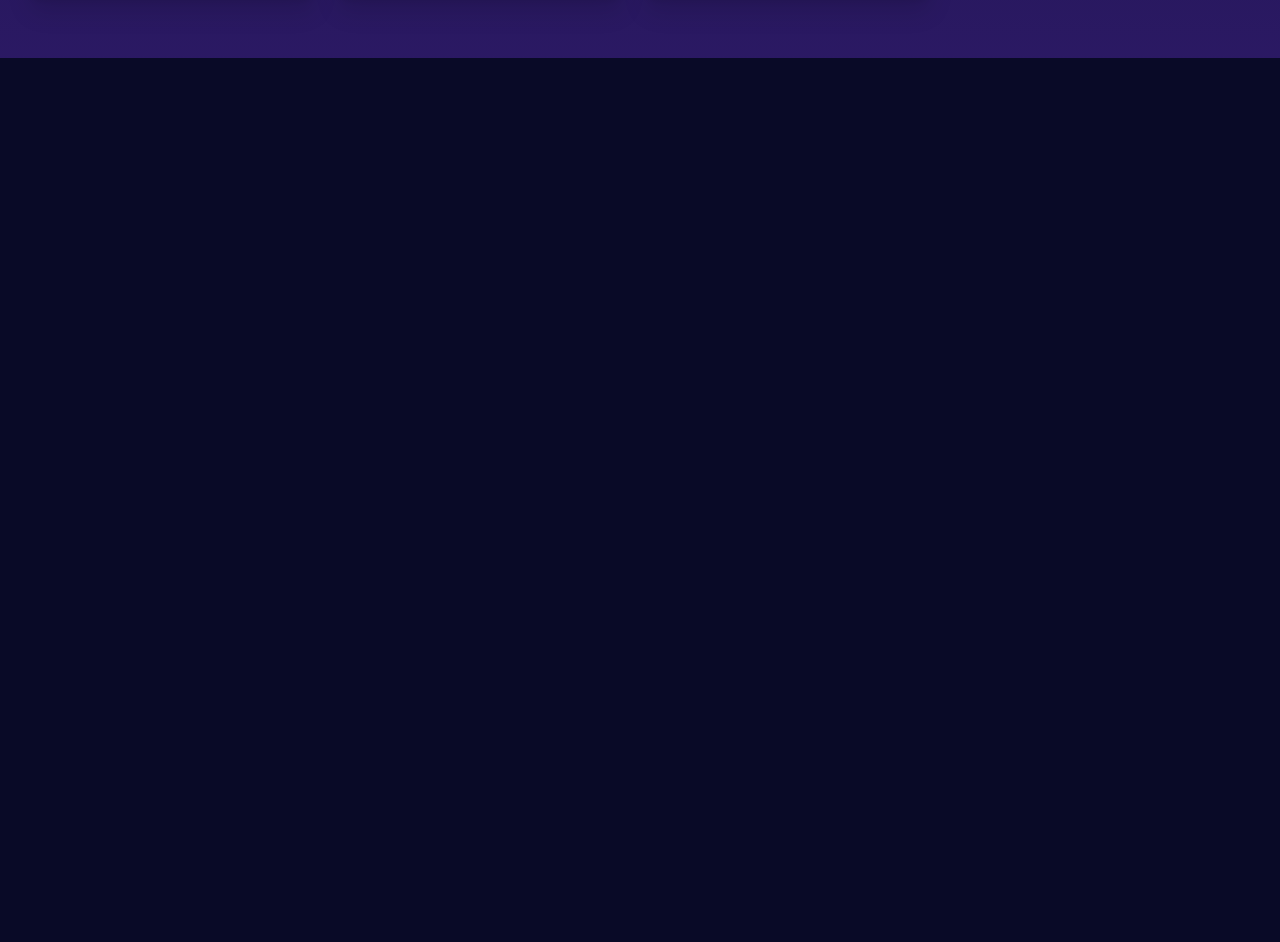
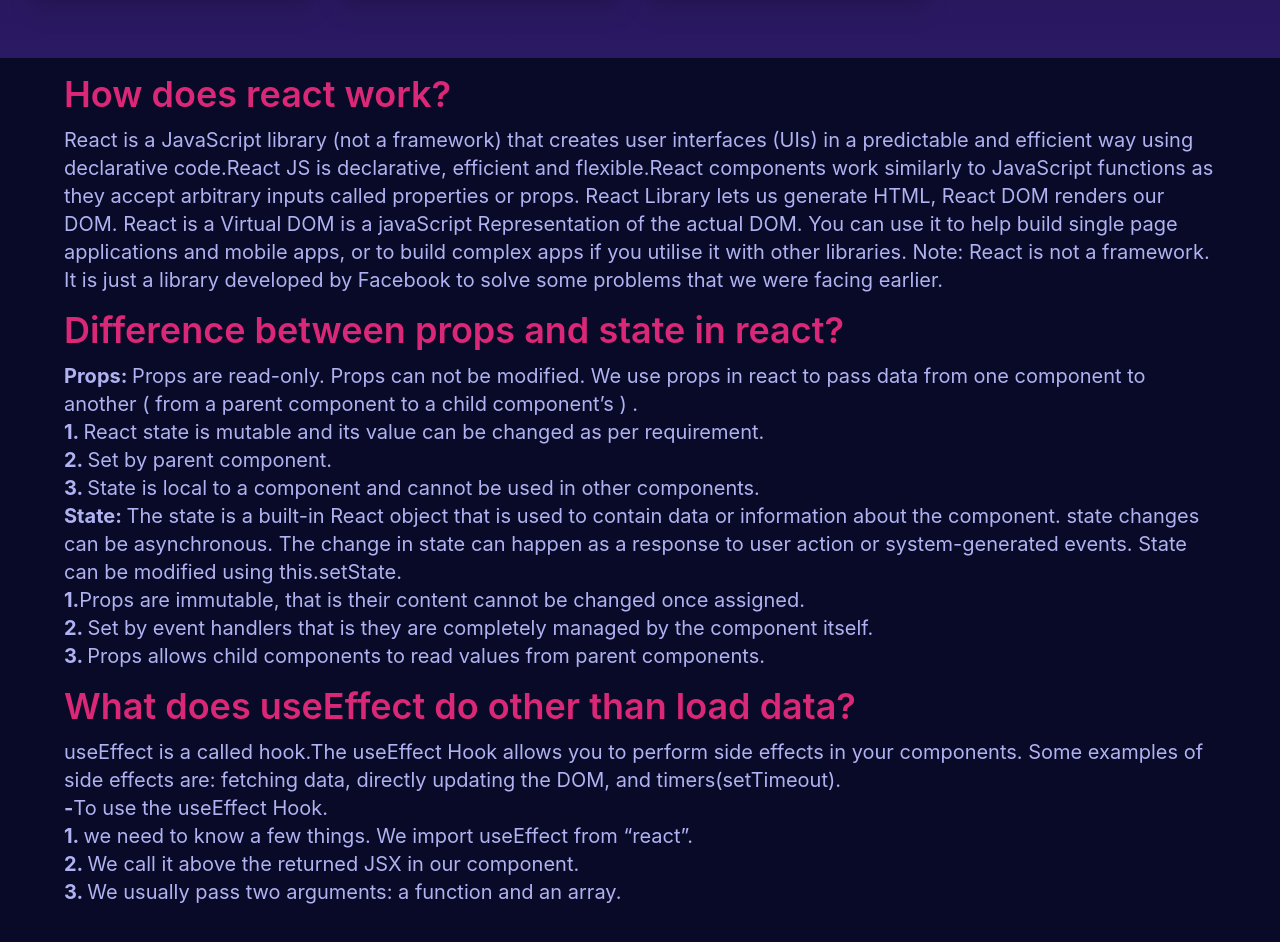
Before and after one commit to sanudas2018/yoga-club, a React (Create React App) app: page / in a window 1280 px wide. Shown: the part 968-1910 px from the top of the page. Before the commit the page ends 1026 px from the top, so only its background shows below. Built offline with nearby package versions, Linux system fonts and the light colour scheme.

Commit message:
Question Answer DONE

```diff
--- a/src/App.js
+++ b/src/App.js
@@ -6,12 +6,14 @@
 // <FontAwesomeIcon icon={faCoffee} />;
 import Header from "./components/Header/Header";
 import Home from "./components/Home/Home";
+import QuestionAnswer from "./components/QuestionAnswer/QuestionAnswer";
 
 function App() {
   return (
     <div>
       <Header></Header>
       <Home></Home>
+      <QuestionAnswer></QuestionAnswer>
     </div>
   );
 }
--- /dev/null
+++ b/src/components/QuestionAnswer/QuestionAnswer.js
@@ -0,0 +1,78 @@
+import React from "react";
+import "./QuestionAnswer.css";
+
+const QuestionAnswer = () => {
+  return (
+    <div className="mb-10">
+      <div className="container-question w-[90%] mx-auto">
+        <div className="question my-4">
+          <h1 className="font-semibold text-4xl mb-3 text-pink-600">
+            How does react work?
+          </h1>
+          <p className="text-xl ">
+            React is a JavaScript library (not a framework) that creates user
+            interfaces (UIs) in a predictable and efficient way using
+            declarative code.React JS is declarative, efficient and
+            flexible.React components work similarly to JavaScript functions as
+            they accept arbitrary inputs called properties or props. React
+            Library lets us generate HTML, React DOM renders our DOM. React is a
+            Virtual DOM is a javaScript Representation of the actual DOM. You
+            can use it to help build single page applications and mobile apps,
+            or to build complex apps if you utilise it with other libraries.
+            Note: React is not a framework. It is just a library developed by
+            Facebook to solve some problems that we were facing earlier.
+          </p>
+        </div>
+        <div className="question my-4">
+          <h1 className="font-semibold text-4xl mb-3 text-pink-600">
+            Difference between props and state in react?
+          </h1>
+          <p className="text-xl ">
+            <strong>Props: </strong>Props are read-only. Props can not be
+            modified. We use props in react to pass data from one component to
+            another ( from a parent component to a child component’s ) .
+            <br></br>
+            <strong>1. </strong>
+            React state is mutable and its value can be changed as per
+            requirement.<br></br>
+            <strong>2. </strong>Set by parent component.<br></br>{" "}
+            <strong>3. </strong>State is local to a component and cannot be used
+            in other components.
+            <br></br>
+            <strong>State: </strong> The state is a built-in React object that
+            is used to contain data or information about the component. state
+            changes can be asynchronous. The change in state can happen as a
+            response to user action or system-generated events. State can be
+            modified using this.setState.<br></br>
+            <strong>1.</strong>Props are immutable, that is their content cannot
+            be changed once assigned.<br></br>
+            <strong>2. </strong> Set by event handlers that is they are
+            completely managed by the component itself.<br></br>
+            <strong>3. </strong> Props allows child components to read values
+            from parent components.
+          </p>
+        </div>
+        <div className="question my-4">
+          <h1 className="font-semibold text-4xl mb-3 text-pink-600">
+            What does useEffect do other than load data?
+          </h1>
+          <p className="text-xl ">
+            useEffect is a called hook.The useEffect Hook allows you to perform
+            side effects in your components. Some examples of side effects are:
+            fetching data, directly updating the DOM, and timers(setTimeout).
+            <br></br>
+            <strong>-</strong>To use the useEffect Hook.<br></br>{" "}
+            <strong>1. </strong> we need to know a few things. We import
+            useEffect from “react”.<br></br>
+            <strong>2. </strong> We call it above the returned JSX in our
+            component.<br></br>
+            <strong>3. </strong> We usually pass two arguments: a function and
+            an array.
+          </p>
+        </div>
+      </div>
+    </div>
+  );
+};
+
+export default QuestionAnswer;
```
Also changed, not shown: src/components/QuestionAnswer/QuestionAnswer.css (added).
